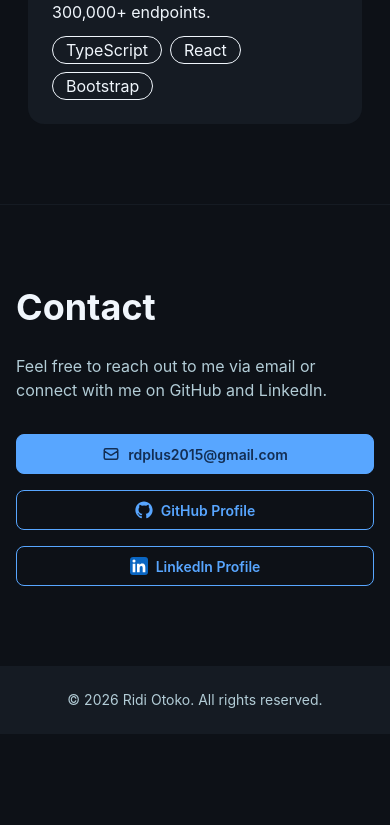
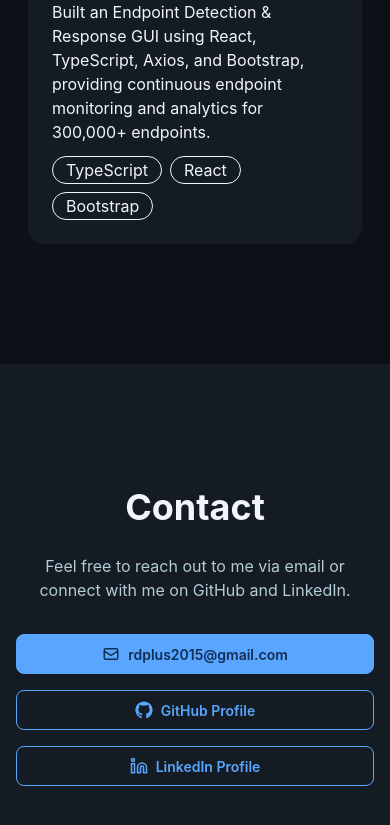
Before and after one commit to rdplus2015/r-portfolio, a React (Vite) app in the folder ui-app/: page / in a window 390 px wide. Shown: the part 4876-5701 px from the top of the page. Before the commit the page ends 5610 px from the top, so only its background shows below. Built offline with nearby package versions, Linux system fonts and the light colour scheme.

Commit message:
fix(projetsCard and projects.tsx) design and route  updated

```diff
--- a/ui-app/src/App.tsx
+++ b/ui-app/src/App.tsx
@@ -3,6 +3,7 @@ import { useEffect } from "react"
 import { useLocation } from "react-router-dom"
 import { Home } from "./pages/Home"
 import { Projects } from "./pages/Projects"
+import { ProjectView } from "./components/ProjectView.tsx"
 import {AdminDashboard} from "./components/admin/Dashboard.tsx";
 
 // React Router intercepts link clicks and uses history.pushState internally
@@ -53,6 +54,7 @@ function App() {
             <Routes>
                 <Route path="/" element={<Home />} />
                 <Route path="/projects" element={<Projects />} />
+                <Route path="/projects/:slug" element={<ProjectView />} />
                 <Route path="/admin" element={<AdminDashboard />} />
             </Routes>
         </>
--- a/ui-app/src/components/Contact.tsx
+++ b/ui-app/src/components/Contact.tsx
@@ -8,10 +8,10 @@ const CONTACT_DATA = {
 
 export function Contact() {
     return (
-        <section id="contact" className="py-20 px-4 sm:px-6 bg-base-100">
-            <div className="max-w-6xl mx-auto flex flex-col gap-6">
+        <section id="contact" className="py-30 px-4 sm:px-6 bg-base-200">
+            <div className="max-w-6xl mx-auto flex flex-col gap-6 items-center text-center sm:items-start sm:text-left">
 
-                <h2 className="text-[clamp(2.25rem,6vw,5.5rem)] font-bold leading-tight">
+                <h2 className="text-4xl sm:text-5xl lg:text-6xl font-bold leading-tight">
                     {CONTACT_DATA.title}
                 </h2>
 
@@ -19,10 +19,11 @@ export function Contact() {
                     {CONTACT_DATA.description}
                 </p>
 
-                <div className="flex flex-col sm:flex-row gap-4 mt-2">
+                <div className="flex flex-col sm:flex-row gap-4 mt-2 items-center sm:items-start w-full sm:w-auto">
+
                     <a
                         href={"mailto:" + CONTACT_DATA.email}
-                        className="btn btn-primary gap-2"
+                        className="btn btn-primary gap-2 w-full sm:w-auto"
                     >
                         <svg xmlns="http://www.w3.org/2000/svg" width="18" height="18" fill="none" viewBox="0 0 24 24" stroke="currentColor">
                             <path strokeLinecap="round" strokeLinejoin="round" strokeWidth="2" d="M3 8l7.89 5.26a2 2 0 002.22 0L21 8M5 19h14a2 2 0 002-2V7a2 2 0 00-2-2H5a2 2 0 00-2 2v10a2 2 0 002 2z" />
@@ -34,7 +35,7 @@ export function Contact() {
                         href={CONTACT_DATA.githubUrl}
                         target="_blank"
                         rel="noopener noreferrer"
-                        className="btn btn-outline btn-primary gap-2"
+                        className="btn btn-outline btn-primary gap-2 w-full sm:w-auto"
                     >
                         <svg xmlns="http://www.w3.org/2000/svg" width="18" height="18" viewBox="0 0 24 24" fill="currentColor">
                             <path d="M12 .5C5.65.5.5 5.65.5 12c0 5.09 3.29 9.4 7.86 10.93.57.1.78-.25.78-.55v-2.15c-3.2.7-3.87-1.4-3.87-1.4-.53-1.34-1.29-1.7-1.29-1.7-1.05-.72.08-.71.08-.71 1.17.08 1.78 1.2 1.78 1.2 1.03 1.77 2.71 1.26 3.37.96.1-.75.4-1.26.73-1.55-2.55-.29-5.24-1.28-5.24-5.7 0-1.26.45-2.29 1.19-3.09-.12-.29-.52-1.46.11-3.05 0 0 .97-.31 3.18 1.18a11 11 0 015.8 0c2.2-1.49 3.17-1.18 3.17-1.18.64 1.59.24 2.76.12 3.05.74.8 1.18 1.83 1.18 3.09 0 4.43-2.69 5.4-5.25 5.69.41.36.78 1.06.78 2.14v3.17c0 .3.21.66.79.55C20.21 21.39 23.5 17.08 23.5 12c0-6.35-5.15-11.5-11.5-11.5z" />
@@ -46,14 +47,16 @@ export function Contact() {
                         href={CONTACT_DATA.linkedinUrl}
                         target="_blank"
                         rel="noopener noreferrer"
-                        className="btn btn-outline btn-primary gap-2"
+                        className="btn btn-outline btn-primary gap-2 w-full sm:w-auto"
                     >
-                        <svg xmlns="http://www.w3.org/2000/svg" width="18" height="18" viewBox="0 0 24 24">
-                            <rect width="24" height="24" rx="4" fill="#0A66C2" />
-                            <path fill="white" d="M7.12 20.45H3.56V9h3.56v11.45zM5.34 7.43a2.06 2.06 0 110-4.12 2.06 2.06 0 010 4.12zM20.45 20.45h-3.55v-5.57c0-1.33-.02-3.04-1.85-3.04-1.85 0-2.14 1.45-2.14 2.94v5.67H9.36V9h3.41v1.56h.05c.47-.9 1.63-1.85 3.36-1.85 3.6 0 4.27 2.37 4.27 5.45v6.29z" />
+                        <svg xmlns="http://www.w3.org/2000/svg" width="18" height="18" fill="none" viewBox="0 0 24 24" stroke="currentColor">
+                            <path strokeLinecap="round" strokeLinejoin="round" strokeWidth="2" d="M16 8a6 6 0 016 6v7h-4v-7a2 2 0 00-2-2 2 2 0 00-2 2v7h-4v-7a6 6 0 016-6z" />
+                            <rect x="2" y="9" width="4" height="12" strokeWidth="2" />
+                            <circle cx="4" cy="4" r="2" strokeWidth="2" />
                         </svg>
                         LinkedIn Profile
                     </a>
+
                 </div>
 
             </div>
--- a/ui-app/src/components/Education.tsx
+++ b/ui-app/src/components/Education.tsx
@@ -41,7 +41,7 @@ const EDUCATION_DATA: EducationItem[] = [
 
 export function Education() {
   return (
-    <div id={"education"} className="py-20 px-7 sm:px-6 bg-base-200 border-b border-base-200">
+    <div id={"education"} className="py-30 px-7 sm:px-6 bg-base-200 border-b border-base-200">
       <div className="max-w-6xl mx-auto flex flex-col gap-16">
 
         <div className="flex flex-col gap-2">
--- a/ui-app/src/components/Experience.tsx
+++ b/ui-app/src/components/Experience.tsx
@@ -107,7 +107,7 @@ function ExperienceCard({ exp }: { exp: ExperienceItem }) {
 
 export function Experience() {
   return (
-    <div id={"experience"} className="py-20 px-7 sm:px-6 bg-base-100 border-b border-base-200">
+    <div id={"experience"} className="py-30 px-7 sm:px-6 bg-base-100 border-b border-base-200">
       <div className="max-w-6xl mx-auto flex flex-col gap-6">
 
         <h2 className="text-4xl sm:text-5xl lg:text-6xl font-bold leading-tight">
--- a/ui-app/src/components/ProjectCard.tsx
+++ b/ui-app/src/components/ProjectCard.tsx
@@ -1,4 +1,10 @@
+// ProjectCard.tsx
 import { Link } from "react-router-dom"
+
+interface SkillRef {
+  id: number
+  name: string
+}
 
 interface ProjectCardProps {
   title: string
@@ -12,8 +18,8 @@ interface ProjectCardProps {
   liveUrl?: string
   linkedinUrl?: string
   featured?: boolean
-  tags: string[]
-  skills: string[]
+  tags: string // matches Django's single CharField, not an array
+  skills: SkillRef[] // matches Django's ManyToManyField to Skill
 }
 
 const PROJECTS_DATA: ProjectCardProps[] = [
@@ -31,8 +37,13 @@ const PROJECTS_DATA: ProjectCardProps[] = [
     liveUrl: "",
     linkedinUrl: "",
     featured: true,
-    tags: ["Personal Project"],
-    skills: ["React", "Django REST Framework", "PostgreSQL", "Tailwind CSS"],
+    tags: "Personal Project",
+    skills: [
+      { id: 1, name: "React" },
+      { id: 2, name: "Django REST Framework" },
+      { id: 3, name: "PostgreSQL" },
+      { id: 4, name: "Tailwind CSS" },
+    ],
   },
 ]
 
@@ -59,9 +70,9 @@ export function ProjectCard({
         <h2 className="text-xl font-bold">{title}</h2>
 
         <div className="flex gap-2 flex-wrap">
-          {tags.map((tag) => (
+          {tags.split(",").map((tag) => (
             <span key={tag} className="badge">
-              {tag}
+              {tag.trim()}
             </span>
           ))}
         </div>
@@ -70,8 +81,8 @@ export function ProjectCard({
 
         <div className="flex flex-wrap gap-2 mt-2">
           {skills.map((skill) => (
-            <span key={skill} className="badge badge-outline">
-              {skill}
+            <span key={skill.id} className="badge badge-outline">
+              {skill.name}
             </span>
           ))}
         </div>
@@ -91,4 +102,4 @@ export function ProjectsList() {
 }
 
 export { PROJECTS_DATA }
-export type { ProjectCardProps }
+export type { ProjectCardProps, SkillRef }
--- a/ui-app/src/components/ProjectView.tsx
+++ b/ui-app/src/components/ProjectView.tsx
@@ -1,3 +1,4 @@
+// ProjectView.tsx
 import { useParams, Link } from "react-router-dom"
 import { PROJECTS_DATA } from "../components/ProjectCard.tsx"
 
@@ -35,13 +36,13 @@ export function ProjectView() {
 
         <Link to="/projects" className="link text-primary w-fit">← Back to projects</Link>
 
-        <h1 className="text-[clamp(2.25rem,6vw,5.5rem)] font-bold leading-tight">
+        <h1 className="text-4xl sm:text-5xl lg:text-6xl font-bold leading-tight">
           {title}
         </h1>
 
         <div className="flex gap-2 flex-wrap">
-          {tags.map((tag) => (
-            <span key={tag} className="badge">{tag}</span>
+          {tags.split(",").map((tag) => (
+            <span key={tag} className="badge">{tag.trim()}</span>
           ))}
         </div>
 
@@ -61,7 +62,7 @@ export function ProjectView() {
 
         <div className="flex flex-wrap gap-2">
           {skills.map((skill) => (
-            <span key={skill} className="badge badge-outline">{skill}</span>
+            <span key={skill.id} className="badge badge-outline">{skill.name}</span>
           ))}
         </div>
 
--- a/ui-app/src/components/sections/Footer.tsx
+++ b/ui-app/src/components/sections/Footer.tsx
@@ -2,7 +2,7 @@ export function Footer() {
   const currentYear = new Date().getFullYear()
 
   return (
-    <footer className="bg-base-200 py-6 px-4 sm:px-6">
+    <footer className="bg-base-100 py-6 px-4 sm:px-6">
       <div className="max-w-6xl mx-auto text-center">
         <p className="text-sm text-neutral-content">
           © {currentYear} Ridi Otoko. All rights reserved.
```
